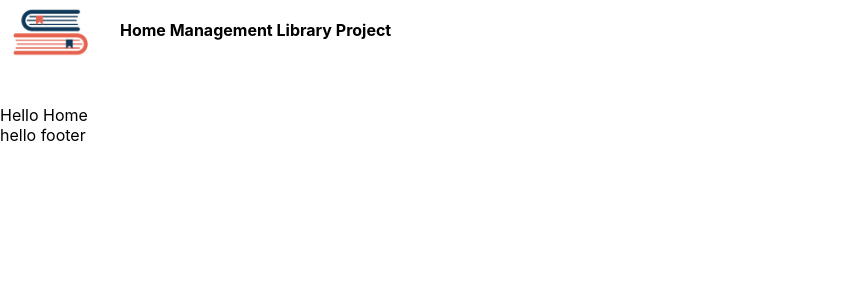
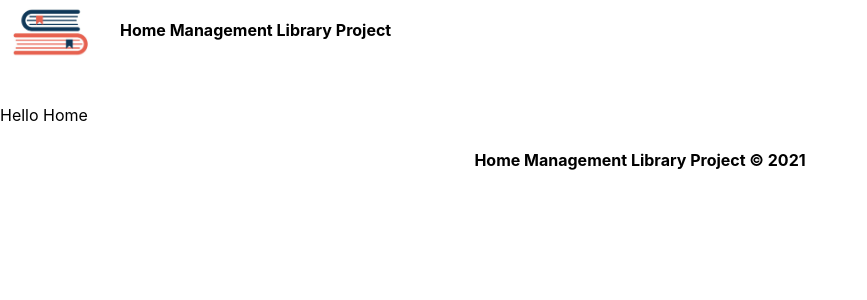
Before and after one commit to KamilAdd-Byte/home-management-library-project, a React (Create React App) app in the folder frontend/: page / in a window 1280 px wide. Shown: the top 300 px of the page, without its empty margins (0-867 px from the left). Built offline with nearby package versions, Linux system fonts and the light colour scheme.

Commit message:
DB-1 adding footer

```diff
--- /dev/null
+++ b/frontend/src/containers/Footer.css
@@ -0,0 +1,6 @@
+footer {
+    text-align: center;
+    padding: 25px 0;
+    font-weight: 700;
+    width: 100%;
+}
--- a/frontend/src/containers/Footer.js
+++ b/frontend/src/containers/Footer.js
@@ -1,7 +1,11 @@
 import React from 'react';
 
-const Footer = () => {
-    return 'hello footer';
-}
+import './Footer.css';
+
+const Footer = () => (
+    <footer>
+        Home Management Library Project &copy; {new Date().getFullYear()}
+    </footer>
+)
 
 export default Footer
```
